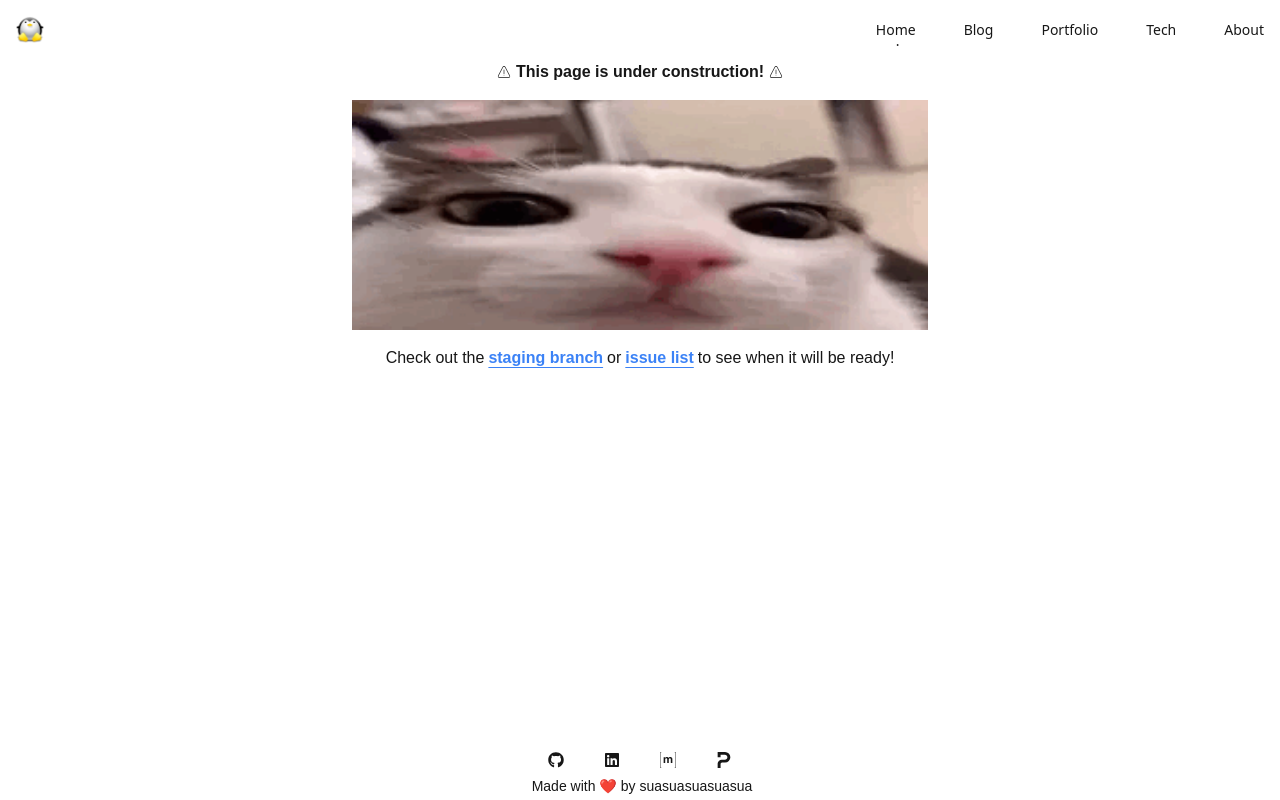
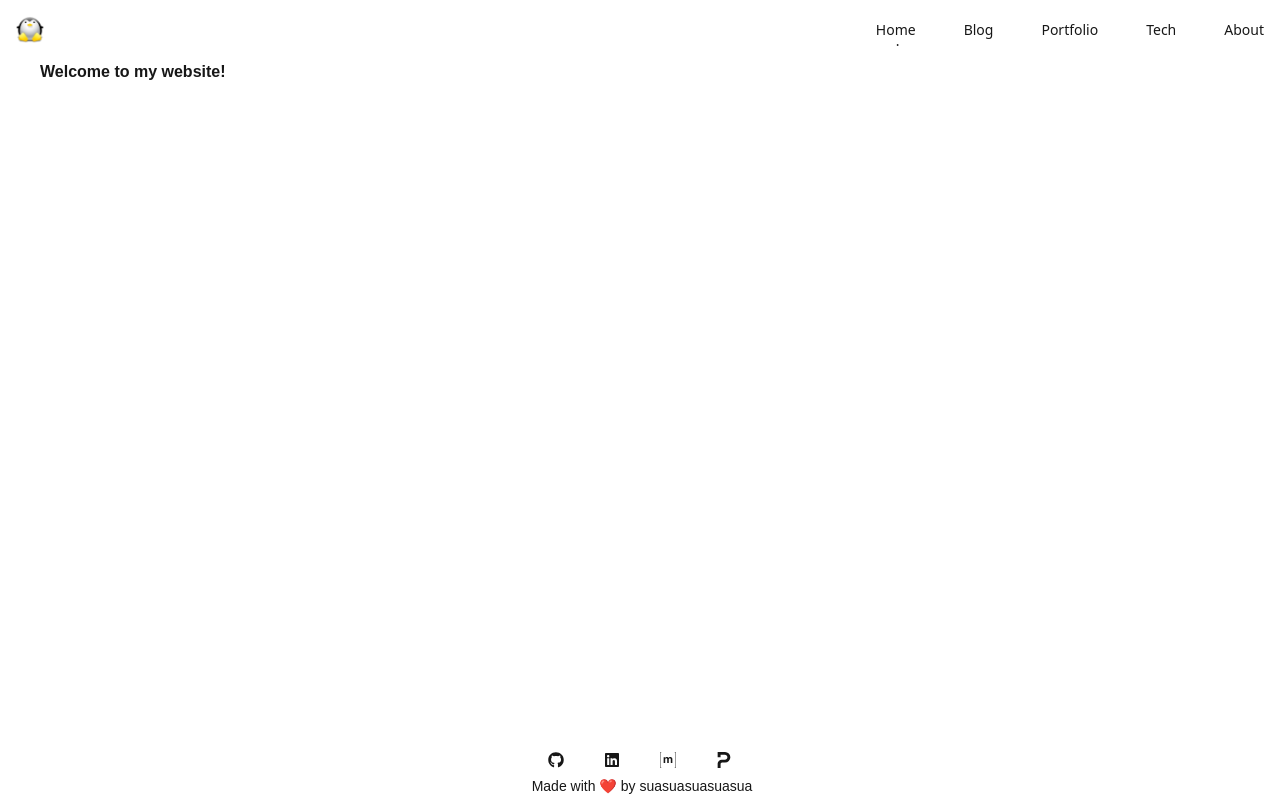
Before and after one commit to suasuasuasuasua/portfolio, a Next.js app: page / in a window 1280 px wide. Built offline with nearby package versions, Linux system fonts and the light colour scheme.

Commit message:
refactor(app/page.tsx): removed the placeholder for the home page
planning on adding a few widgets like spotify

```diff
--- a/app/page.tsx
+++ b/app/page.tsx
@@ -1,5 +1,7 @@
-import Placeholder from "@/components/placeholder";
-
 export default function Home() {
-  return <Placeholder />;
+  return (
+    <div className="flex flex-col mx-10">
+      <h1 className="font-bold">Welcome to my website!</h1>
+    </div>
+  );
 }
```
